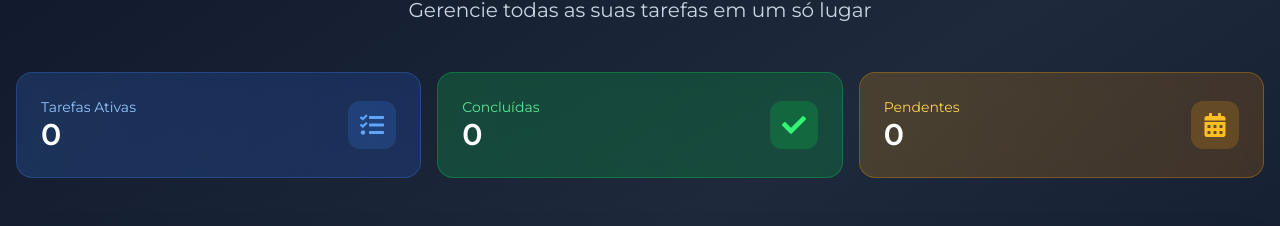
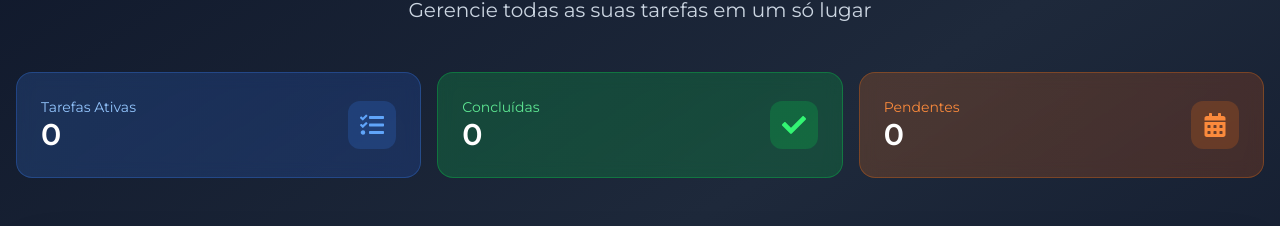
Before and after one commit to geovanelelis/to-do-list-react, a Next.js app: page /savedtasks in a window 1280 px wide. Shown: the part 160-386 px from the top of the page. Built offline with nearby package versions, Linux system fonts and the light colour scheme; no server answers; the database is empty; sample sign-in values are in the browser's storage.

Commit message:
feat: atualiza a filtragem de tarefas e melhora a estilização dos componentes

```diff
--- a/src/app/(private)/(dashboard)/page.tsx
+++ b/src/app/(private)/(dashboard)/page.tsx
@@ -96,7 +96,8 @@ export default function Dashboardd() {
   }
 
   const username = session?.user?.name.split(' ')[0] || 'Visitante'
-  const activeTasks = tasks.filter((item) => !item.archived)
+  const activeTasks = tasks.filter((task) => !task.archived)
+  const pendingTasks = tasks.filter((task) => !task.completed && !task.archived)
   const completedTasks = tasks.filter((item) => item.completed && !item.archived)
   const archivedTasks = tasks.filter((item) => item.archived)
 
@@ -125,8 +126,8 @@ export default function Dashboardd() {
           <div className="bg-gradient-to-r from-blue-500/20 to-blue-600/20 backdrop-blur-sm border border-blue-500/30 rounded-2xl p-6 hover:scale-105 transition-transform duration-300">
             <div className="flex items-center justify-between">
               <div>
-                <p className="text-blue-300 text-sm font-medium">Total de Tarefas</p>
-                <p className="text-3xl font-bold">{activeTasks.length}</p>
+                <p className="text-blue-300 text-sm font-medium">Tarefas Pendentes</p>
+                <p className="text-3xl font-bold">{pendingTasks.length}</p>
               </div>
               <div className="p-3 bg-blue-500/20 rounded-xl">
                 <FaTasks className="text-2xl text-blue-400" />
--- a/src/app/(private)/savedtasks/page.tsx
+++ b/src/app/(private)/savedtasks/page.tsx
@@ -249,14 +249,14 @@ function SavedTasksContent() {
             </div>
           </div>
 
-          <div className="bg-gradient-to-r from-amber-500/20 to-amber-600/20 backdrop-blur-sm border border-amber-500/30 rounded-2xl p-6 hover:scale-105 transition-transform duration-300">
+          <div className="bg-gradient-to-r from-orange-500/20 to-orange-600/20 backdrop-blur-sm border border-orange-500/30 rounded-2xl p-6 hover:scale-105 transition-transform duration-300">
             <div className="flex items-center justify-between">
               <div>
-                <p className="text-amber-300 text-sm font-medium">Pendentes</p>
+                <p className="text-orange-400 text-sm font-medium">Pendentes</p>
                 <p className="text-3xl font-bold">{pendingTasks.length}</p>
               </div>
-              <div className="p-3 bg-amber-500/20 rounded-xl">
-                <FaCalendarAlt className="text-2xl text-amber-400" />
+              <div className="p-3 bg-orange-500/20 rounded-xl">
+                <FaCalendarAlt className="text-2xl text-orange-400" />
               </div>
             </div>
           </div>
--- a/src/styles/globals.css
+++ b/src/styles/globals.css
@@ -36,6 +36,7 @@
   --color-blue-600: #2563eb;
 
   /* Indigo Colors - Para elementos de destaque */
+  --color-indigo-400: #8184f8;
   --color-indigo-500: #6366f1;
   --color-indigo-600: #4f46e5;
   --color-indigo-700: #4338ca;
@@ -59,6 +60,8 @@
   --color-amber-500: #f59e0b;
   --color-amber-600: #d97706;
 
+  --color-orange-300: #fdac74;
+  --color-orange-400: #fb8a3c;
   --color-orange-500: #f97316;
   --color-orange-600: #ea580c;
 
```
